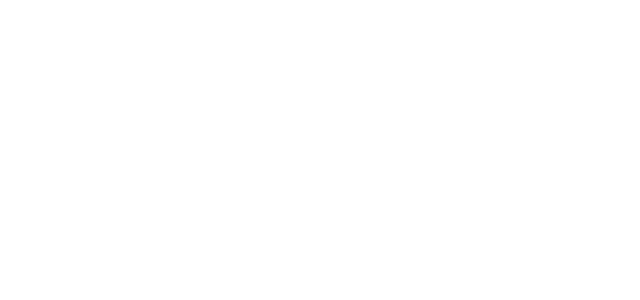
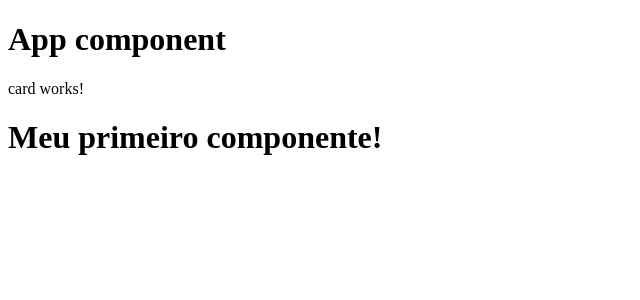
Before and after one commit to gustcustodio/curso-angular-devfortin, an Angular app in the folder componentes-e-estilizacoes/projeto-components/: page / in a window 1280 px wide. Shown: the top 300 px of the page, without its empty margins (0-640 px from the left). Built offline with nearby package versions, Linux system fonts and the light colour scheme.

Commit message:
feat: criação de um componente pt1

```diff
--- a/componentes-e-estilizacoes/projeto-components/src/app/app.component.html
+++ b/componentes-e-estilizacoes/projeto-components/src/app/app.component.html
@@ -0,0 +1,3 @@
+<h1>App component</h1>
+
+<app-card></app-card>
--- a/componentes-e-estilizacoes/projeto-components/src/app/app.component.ts
+++ b/componentes-e-estilizacoes/projeto-components/src/app/app.component.ts
@@ -1,10 +1,11 @@
 import { Component } from '@angular/core';
 import { RouterOutlet } from '@angular/router';
+import { CardComponent } from "./card/card.component";
 
 @Component({
   selector: 'app-root',
   standalone: true,
-  imports: [RouterOutlet],
+  imports: [RouterOutlet, CardComponent],
   templateUrl: './app.component.html',
   styleUrl: './app.component.scss'
 })
--- /dev/null
+++ b/componentes-e-estilizacoes/projeto-components/src/app/card/card.component.html
@@ -0,0 +1,3 @@
+<p>card works!</p>
+
+<h1>Meu primeiro componente!</h1>
```
Also changed, not shown: componentes-e-estilizacoes/projeto-components/src/app/card/card.component.ts (added, +12 -0 lines), componentes-e-estilizacoes/projeto-components/src/app/card/card.component.scss (added), 1 other file (tests, documents, lock files or other folders).
